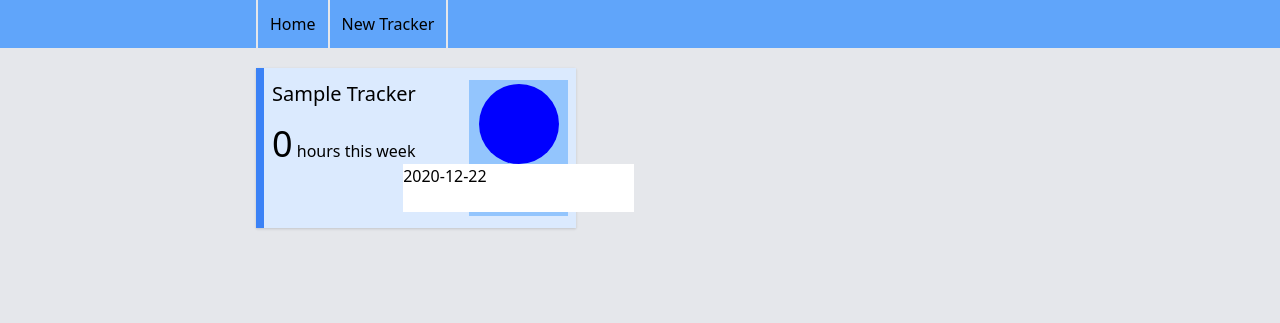
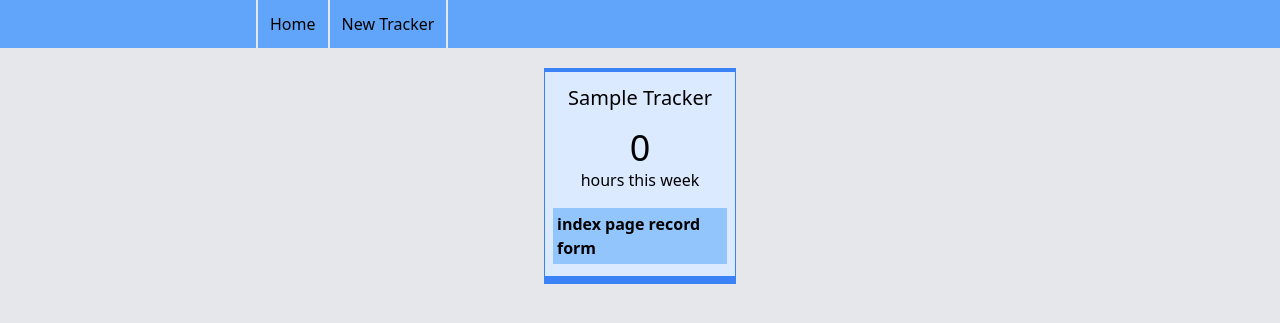
Before and after one commit to mooja/metrics_tracker, a Django app: page / in a window 1280 px wide. Shown: the top 323 px of the page. Run offline with Django 3.2, Linux system fonts and the light colour scheme; tables that the repository leaves empty hold one stand-in row (values such as "Sample post"); some libraries are stand-ins or nearby versions.

Commit message:
Forms finally work as intended.

```diff
--- a/templates/base.html
+++ b/templates/base.html
@@ -20,13 +20,17 @@
   <div class="top w-full bg-blue-400">
     {% include "nav.html" %}
   </div>
+
   {% block errors %}
+    {{ form.errors }}
   {% endblock %}
+
   {% if messages %}
   <ul class="messages w-full bg-yellow-400 p-5 text-lg">
       {% for message in messages %}
         <li{% if message.tags %} class="{{ message.tags }}"{% endif %}>{{ message }}</li>
       {% endfor %}
+
   </ul>
   {% endif %}
 <main class="w-3/5 m-auto">
--- a/templates/index.html
+++ b/templates/index.html
@@ -7,7 +7,7 @@
 {% block title %} Gwen's Metrics Tracker {% endblock title %}
 
 {% block content %}
-  <div class="w-full py-4 flex flex-row flex-wrap justify-start">
+  <div class="w-full py-4 flex flex-row flex-wrap justify-center">
     {% for tracker, form, color in trackers_and_forms_and_colors %}
       {% include "tracker/index_tracker.html" with tracker=tracker form=form color=color %}
     {% endfor %}
--- a/templates/tracker/index_tracker.html
+++ b/templates/tracker/index_tracker.html
@@ -1,58 +1,34 @@
-<div class="flex-initial h-40 w-80 my-1 mr-2 py-3 px-2 flex-none
+{% load crispy_forms_tags %}
+
+<div class="flex-initial w-1/4 my-1 mx-2 py-3 px-2
     bg-{{ color }}-100
     border-{{ color }}-500
-    border-l-8 shadow flex flex-row flex-nowrap ">
+    border-t-4
+    border-l
+    border-r
+    border-b-8
+    flex flex-col no-wrap justify-start
+    ">
 
-  <div class="info w-2/3">
-    <h3 class="name text-xl capitalize mb-1"><a href="{% url 'tracker_detail' tracker.id %}">{{ tracker.name }}</a></h3>
+  <div class="info w-full text-center">
+    <h3 class="name text-xl capitalize mb-1 text-center">
+      <a href="{% url 'tracker_detail' tracker.id %}">
+        {{ tracker.name }}
+      </a>
+    </h3>
 
     <p class="hours-this-week my-4">
-      <span class="text-4xl">{{ tracker.hours_this_week }}</span> hours this
-      week
+      <span class="text-4xl">{{ tracker.hours_this_week }}</span> <br> hours this week
     </p>
 
+    {% if tracker.hours_last_week %}
+    <p class="my-2">
+      {{ tracker.hours_last_week }} hours last week
+    </p>
+    {% endif %}
+
   </div>
-  <div class="w-1/3 p-1 bg-{{ color }}-300 flex justify-center content-center items-center">
-    <form action="{% url 'record_detail' tracker.id %}" method="post" id="form-{{ tracker.id }}" class="h-full w-full flex flex-col justify-center items-center content-center">
-        <style>
-            #form-{{tracker.id}}>input[type="submit"] {
-                display: none;
-            }
-
-            #form-{{tracker.id}}>label {
-                display: none;
-            }
-
-            #form-{{tracker.id}}>input[type="number"] {
-                background-color: {{ color }};
-                height: 5rem;
-                width: 5rem;
-                border-radius: 50%;
-                color: #e3e3e3;
-                text-align: center;
-                font-size: 3rem;
-
-            }
-
-            #form-{{tracker.id}}>input[type="submit"] {
-                display: none;
-            }
-
-            /* Chrome, Safari, Edge, Opera */
-            input::-webkit-outer-spin-button,
-            input::-webkit-inner-spin-button {
-            -webkit-appearance: none;
-            margin: 0;
-            }
-
-            /* Firefox */
-            input[type=number] {
-            -moz-appearance: textfield;
-            }
-        </style>
-      {% csrf_token %}
-      {{ form }}
-      <input type="submit" value="Add">
-    </form>
+  <div class="p-1 bg-{{ color }}-300 flex justify-center content-center items-center">
+      {% crispy form %}
   </div>
 </div>
--- a/tracker/forms.py
+++ b/tracker/forms.py
@@ -29,7 +29,7 @@ class TrackerForm(forms.ModelForm):
         self.helper.form_method = "post"
         self.helper.form_class = "w-full my-2 py-3 px-2 border border-white "
 
-        if "instance" in kwargs and kwargs["instance"].id:
+        if self.instance and self.instance.id:
             self.helper.form_action = reverse(
                 f"tracker_detail", kwargs={"id": kwargs["instance"].id}
             )
@@ -61,35 +61,41 @@ class TrackerForm(forms.ModelForm):
 class RecordForm(forms.ModelForm):
     action = forms.CharField(required=True, validators=[validate_action])
 
-    def __init__(self, *args, tracker=None, **kwargs):
+    def __init__(self, *args, fh_data, **kwargs):
         super().__init__(*args, **kwargs)
         self.helper = FormHelper()
         self.helper.form_method = "post"
-        self.helper.form_class = "w-full border rounded"
+        self.helper.form_class = "w-full"
 
-        if "instance" in kwargs and kwargs["instance"].id:
-            self.helper.form_action = reverse(
-                "record_detail", kwargs={
-                    "tracker_id": tracker.id,
-                    "record_id": kwargs["instance"].id
-                }
-            )
+        if fh_data.get('record_id', False):
+            self.helper.form_action = reverse("record_detail", kwargs={'tracker_id': fh_data["tracker_id"], 'record_id': fh_data["record_id"]})
         else:
-            self.helper.form_action = reverse("record_detail", kwargs={
-                "tracker_id": tracker.id
-            })
+            self.helper.form_action = reverse("record_detail", kwargs={'tracker_id': fh_data["tracker_id"]})
 
-        self.helper.layout = Layout(
+
+        index_layout = Layout(
+            HTML("<strong> index page record form </strong>")
+        )
+
+        record_detai_layout = Layout(
             Div(
                 Field("num_hours", css_class="w-12 px-1 py-2 mr-2 text-center flex-initial rounded border border-blue-500"),
                 HTML(" hour session on "),
                 Field("date", type="date", css_class="w-32 mx-2 px-1 py-2 text-center border border-blue-500 rounded "),
                 Submit("action", "update" if self.instance.id else "add", css_class="p-2 m-1 bg-blue-300 border rounded"),
                 Submit("action", "delete", css_class="p-2 m-1 bg-red-300 border rounded") if self.instance.id else None,
+                "tracker",
+                HTML("{{ form.erros }}"),
                 css_class="flex flex-row items-center",
             )
         )
 
+        self.helper.layout = index_layout if fh_data.get("index_view", False) else record_detai_layout
+
+
     class Meta:
         model = Record
-        fields = ("num_hours", "date", "action")
+        fields = ("tracker", "num_hours", "date", "action")
+        widgets = {
+            "tracker": forms.HiddenInput(),
+        }
--- a/tracker/models.py
+++ b/tracker/models.py
@@ -19,7 +19,12 @@ class Tracker(models.Model):
         return hours_this_week
 
 
-    def prev_weeks(self, num_weeks=4):
+    def hours_last_week(self):
+        hours = sum(r.sum_hours for r in self.prev_weeks_records(1))
+        return hours
+
+
+    def prev_weeks_records(self, num_weeks=4):
         start = datetime.date.today()
         while start.isoweekday() != 1:
             start = start - timedelta(days=1)
--- a/tracker/views.py
+++ b/tracker/views.py
@@ -15,7 +15,7 @@ from tracker.forms import RecordForm, TrackerForm
 
 def index(request):
     trackers = Tracker.objects.all()  # pylint:disable=no-member
-    forms = (RecordForm(tracker=t, initial={"tracker_id": t.id }) for t in Tracker.objects.all())  # pylint:disable=no-member
+    forms = (RecordForm(initial={'tracker': t.id}, fh_data={'tracker_id': t.id, 'index_view': True}) for t in Tracker.objects.all())  # pylint:disable=no-member
     colors = cycle(('blue', 'green', 'red', 'purple'))
     trackers_and_forms_and_colors = zip(trackers, forms, colors)
 
@@ -50,15 +50,16 @@ def tracker_detail(request, id=None, delete=False):
                 return HttpResponse(f"Action {form.cleaned_data['action']} is not implemented.")
 
 
-    tracker = get_object_or_404(Tracker, id=id) if id else Tracker()
     context = {}
-    context["form"] = TrackerForm(instance=tracker) if id else TrackerForm()
-
-    if id:
-        context["record_form"] = RecordForm(tracker=tracker)
+    if not id:
+        context["form"] = TrackerForm()
+    else:
+        tracker = get_object_or_404(Tracker, id=id)
+        context["form"] = TrackerForm(instance=tracker)
+        context["record_form"] = RecordForm(initial={'tracker': tracker.id}, fh_data={'index_view': False, 'tracker_id': id})
         context["record_forms"] = (
-            RecordForm(tracker=tracker, instance=r)
-            for r in Record.objects.all().filter(tracker_id=id)  # pylint: disable=no-member
+            RecordForm(instance=r, fh_data={'index_view': False, 'tracker_id': id, 'record_id': r.id})
+            for r in Record.objects.all().filter(tracker__id=id).order_by('-date')  # pylint: disable=no-member
         )
 
     return render(request, "tracker/tracker_detail.html", context)
@@ -67,35 +68,41 @@ def tracker_detail(request, id=None, delete=False):
 @require_POST
 def record_detail(request, tracker_id, record_id=None):
     tracker = get_object_or_404(Tracker, id=tracker_id)
-    form = RecordForm(request.POST, tracker=tracker)
+    fh_data = {'tracker_id': tracker.id, 'record_id': record_id}
+    if record_id:
+        record = get_object_or_404(Record, id=record_id)
+        form = RecordForm(request.POST, instance=record, fh_data=fh_data)
+    else:
+        record = Record(tracker=tracker)
+        form = RecordForm(request.POST, instance=record, fh_data=fh_data)
 
     if not form.is_valid():
-        messages.error(request, "Error in form submission.")
+        messages.error(request, f"Error in form submission: {form.errors}")
         return tracker_detail(request, id=tracker_id)
 
     if form.cleaned_data["action"] == "add":
         record = Record(date=datetime.date.today(), tracker=tracker)
-        form = RecordForm(request.POST, tracker=tracker, instance=record)
+        form = RecordForm(request.POST, instance=record, fh_data=fh_data)
         form.is_valid()
         form.save()
         messages.success(request, "Added a new record.")
-        return redirect("tracker_detail", tracker.id)
+        return redirect("home")
 
     if form.cleaned_data["action"] == "update":
         record = get_object_or_404(Record, id=record_id)
-        form = RecordForm(request.POST, tracker=tracker, instance=record)
+        form = RecordForm(request.POST, instance=record, fh_data=fh_data)
         form.is_valid()
         form.save()
         messages.success(request, "Updated record.")
-        return redirect("tracker_detail", tracker.id)
+        return redirect(reverse("tracker_detail", kwargs={'id': tracker.id}))
 
     if form.cleaned_data["action"] == "delete":
         record = get_object_or_404(Record, id=record_id)
-        form = RecordForm(request.POST, tracker=tracker, instance=record)
+        form = RecordForm(request.POST, instance=record, fh_data=fh_data)
         form.is_valid()
         record.delete()
         messages.success(request, "Deleted record.")
-        return redirect("tracker_detail", tracker.id)
+        return redirect(reverse("tracker_detail", kwargs={'id': tracker.id}))
 
     return HttpResponse("Not implemented.")
 
```
Also changed, not shown: tracker/migrations/0005_auto_20201207_0905.py (added).
